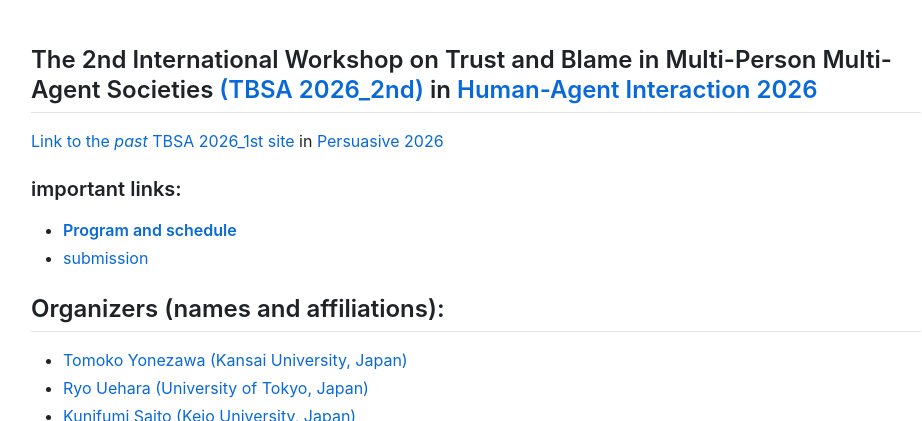
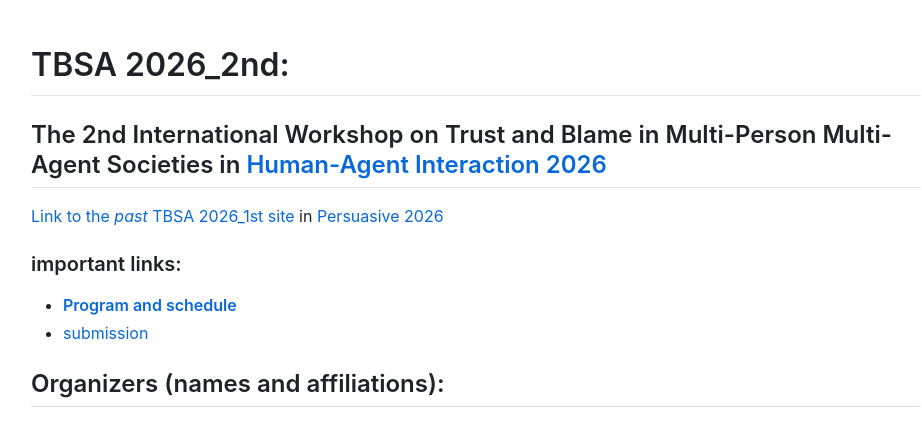
Before and after one commit to virtualcom-designlab/TBSA2026, a Jekyll site: the page built from index.md, in a window 1280 px wide and 900 px high, cut to the strip 0-421 px from the top of the window. Shown: the whole strip, without its empty margins (164-1086 px from the left). Built offline with Jekyll 4.4.1, drawn with Linux system fonts in a browser that asks for light colours.

```diff
--- a/index.md
+++ b/index.md
@@ -3,7 +3,8 @@ layout: default
 title: Trust and Blame
 ---
 
-## The 2nd International Workshop on Trust and Blame in Multi-Person Multi-Agent Societies [(TBSA 2026_2nd)]() in [Human-Agent Interaction 2026](https://hai-conference.net/hai2026/)
+# TBSA 2026_2nd:
+## The 2nd International Workshop on Trust and Blame in Multi-Person Multi-Agent Societies in [Human-Agent Interaction 2026](https://hai-conference.net/hai2026/)
 
 [Link to the _past_ TBSA 2026_1st site](https://virtualcom-designlab.github.io/TBSA2026/) in
 [Persuasive 2026](https://2026.persuasivetech.org/workshops-tutorials/#w2)
```
